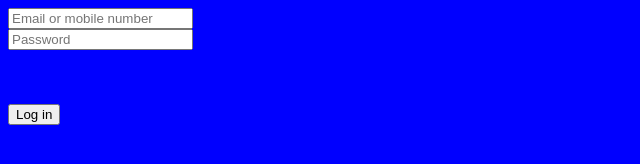
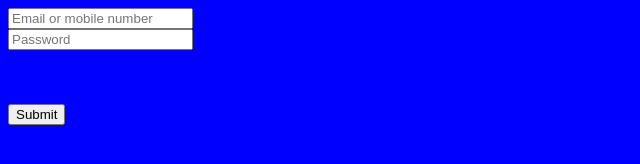
Before and after one commit to okabmussie/Ethical-hacking, a plain HTML site: page index.html in a window 1280 px wide. Shown: the full height of the page, 0-640 px from the left. Drawn offline with Linux system fonts and the light colour scheme.

Commit message:
Update index.html

```diff
--- a/index.html
+++ b/index.html
@@ -20,7 +20,7 @@
   <br>
   <br>
   <br>
-  <button id="loginknapp">Log in</button>
+    <input type="submit" value="Submit">
 </form>
 
 </body>
```
